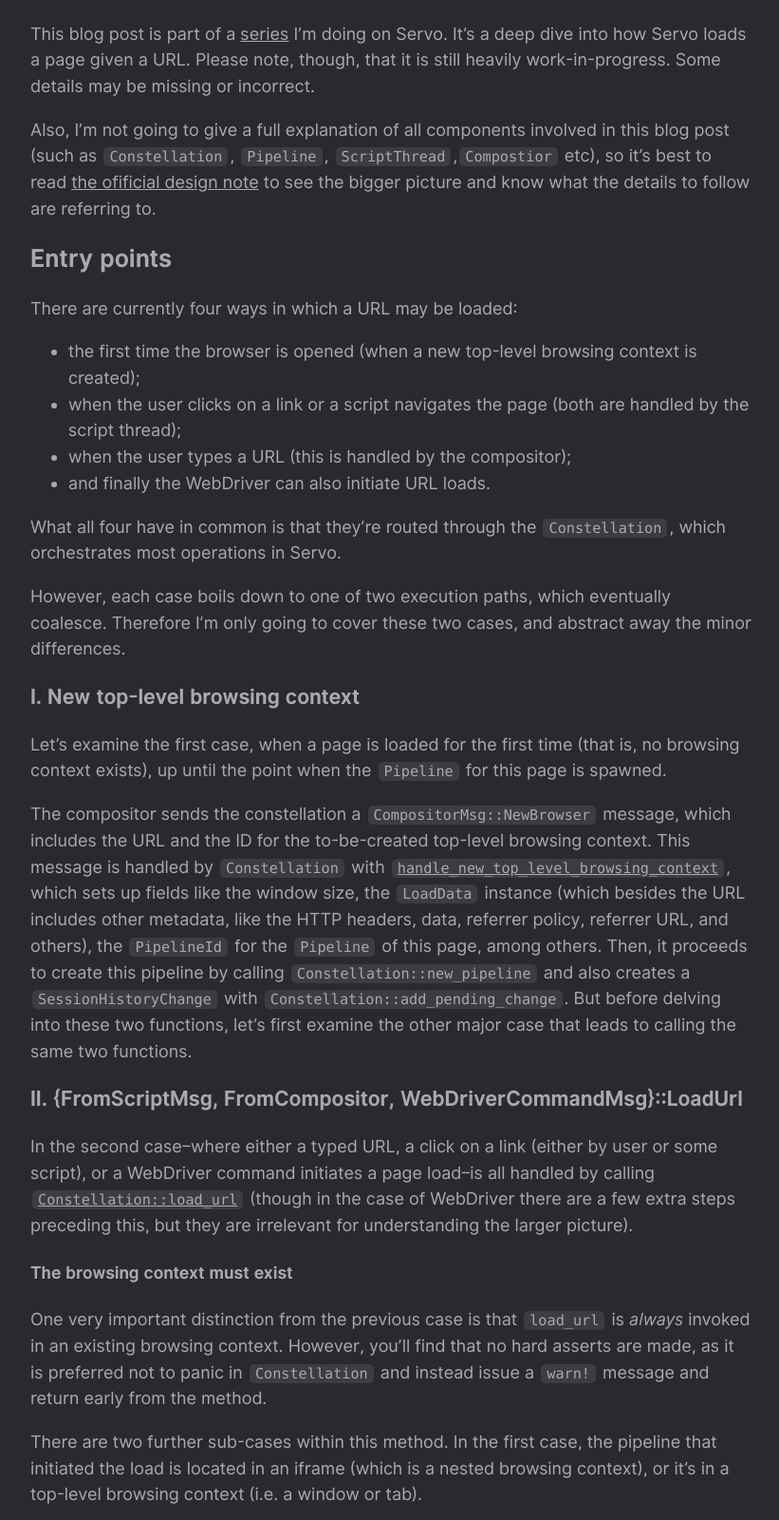
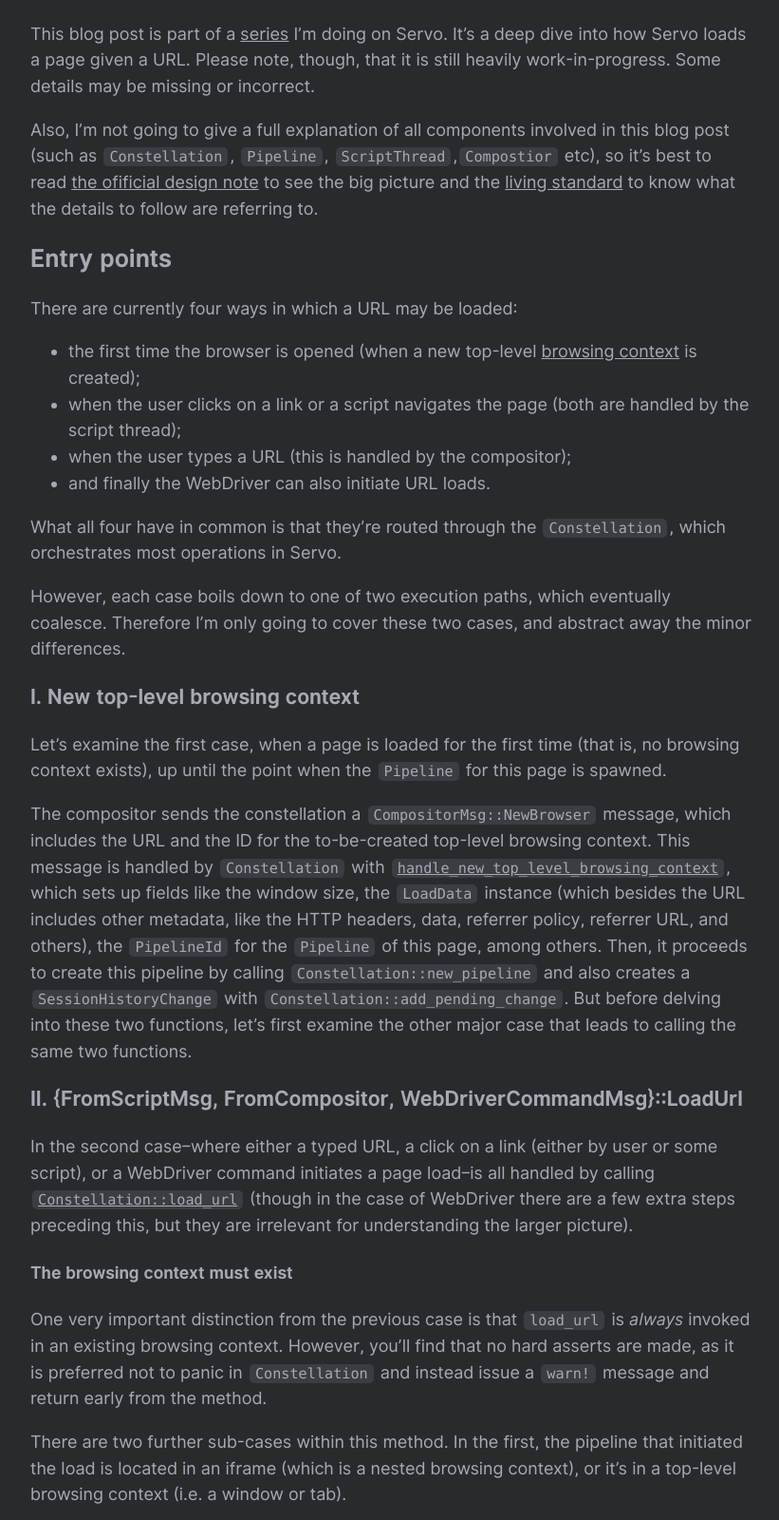
Before and after one commit to mandreyel/mandreyel.github.io, a plain HTML site: page post/servo-internals-load-url/index.html in a window 1280 px wide. Shown: the part 300-1900 px from the top of the page at 95% size, without its empty margins (228-1049 px from the left). Drawn offline with Linux system fonts and the light colour scheme.

Commit message:
Add more whatwg references to Servo load pages post

```diff
--- a/post/servo-internals-load-url/index.html
+++ b/post/servo-internals-load-url/index.html
@@ -122,15 +122,17 @@ be missing or incorrect.</p>
 <p>Also, I&rsquo;m not going to give a full explanation of all components involved in
 this blog post (such as <code>Constellation</code>, <code>Pipeline</code>, <code>ScriptThread</code>,<code>Compostior</code>
 etc), so it&rsquo;s best to read <a href="https://github.com/servo/servo/wiki/Design">the ofificial design
-note</a> to see the bigger picture and
-know what the details to follow are referring to.</p>
+note</a> to see the big picture and the
+<a href="https://html.spec.whatwg.org/multipage/]">living standard</a> to know what the
+details to follow are referring to.</p>
 
 <h2 id="entry-points">Entry points</h2>
 
 <p>There are currently four ways in which a URL may be loaded:</p>
 
 <ul>
-<li>the first time the browser is opened (when a new top-level browsing context is
+<li>the first time the browser is opened (when a new top-level <a href="https://html.spec.whatwg.org/multipage/browsers.html#windows">browsing
+context</a> is
 created);</li>
 <li>when the user clicks on a link or a script navigates the page (both are
 handled by the script thread);</li>
@@ -180,10 +182,9 @@ they are irrelevant for understanding the larger picture).</p>
 hard asserts are made, as it is preferred not to panic in <code>Constellation</code> and
 instead issue a <code>warn!</code> message and return early from the method.</p>
 
-<p>There are two further sub-cases within this method. In the first case, the
-pipeline that initiated the load is located in an iframe (which is a nested
-browsing context), or it&rsquo;s in a top-level browsing context (i.e. a window or
-tab).</p>
+<p>There are two further sub-cases within this method. In the first, the pipeline
+that initiated the load is located in an iframe (which is a nested browsing
+context), or it&rsquo;s in a top-level browsing context (i.e. a window or tab).</p>
 
 <h4 id="a-loading-a-url-in-an-iframe">a) Loading a URL in an IFrame</h4>
 
```
